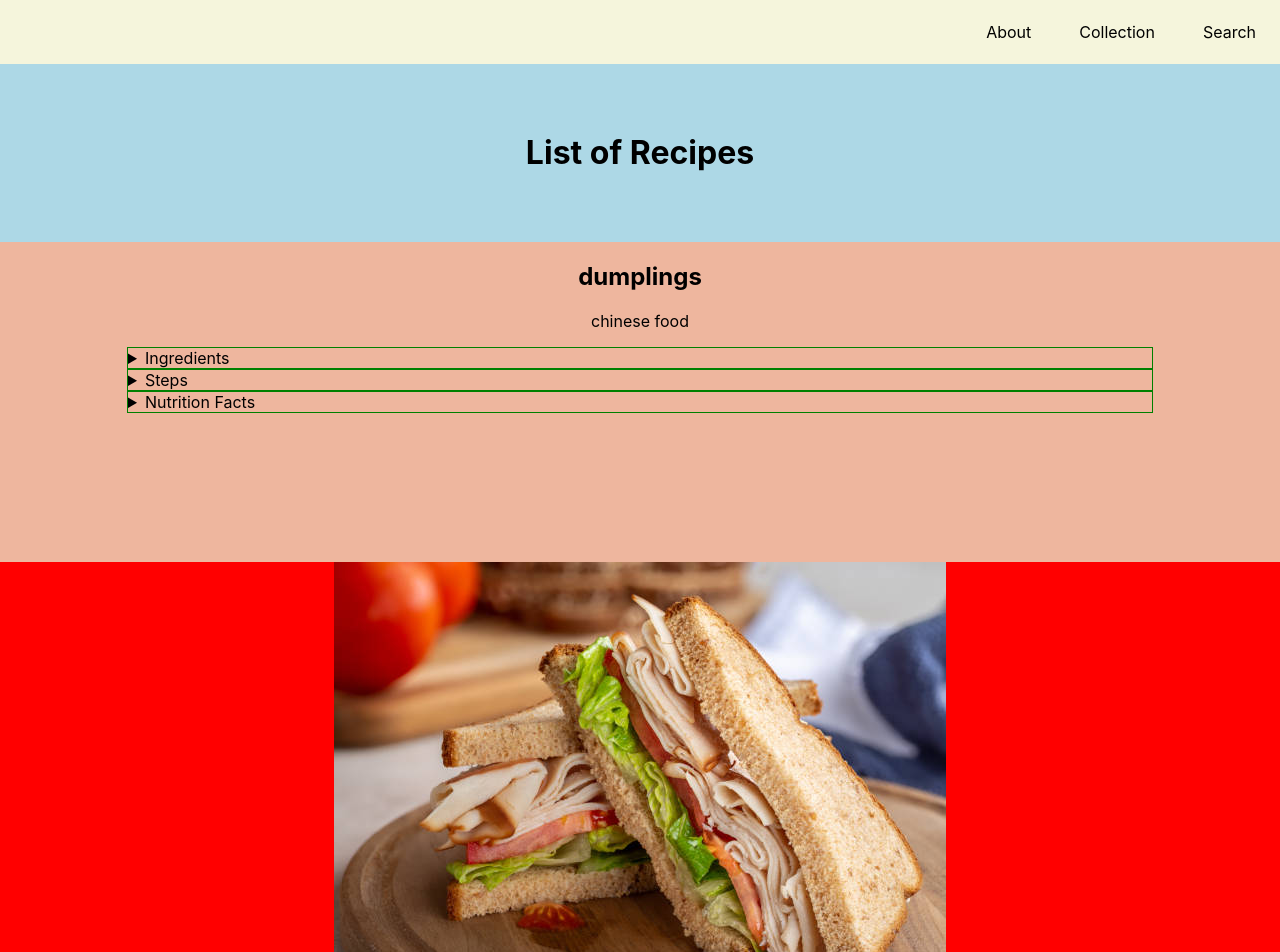
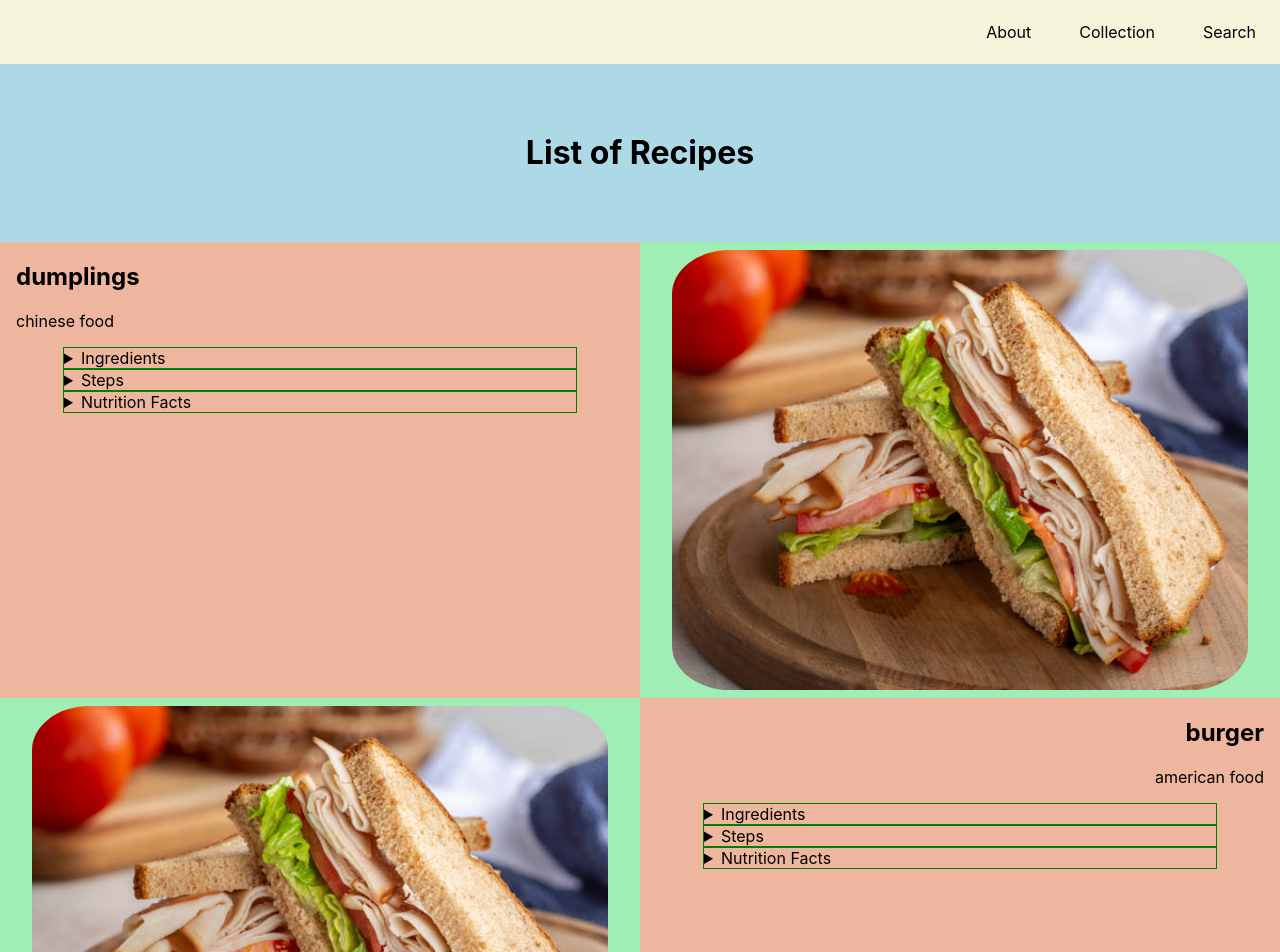
Before and after one commit to weiqixu05/recipes, a React (Create React App) app: page /collection in a window 1280 px wide. Shown: the top 952 px of the page. Built offline with nearby package versions, Linux system fonts and the light colour scheme.

Commit message:
fixed image alignment + desktop layout

```diff
--- a/src/frontend/pages/Collection/Collection.css
+++ b/src/frontend/pages/Collection/Collection.css
@@ -1,26 +1,58 @@
 .recipe-body{
     display:grid;
-    grid-template-columns:1fr 1fr;
+    grid-template-columns:repeat(2,50vw);
 }
 
 .recipe-text{
     text-align:center;
     background:#EEB69E;
-    min-height:20rem;
-    overflow:hidden;
+    /*overflow:hidden;*/
 }
 
 .recipe-image-box{
     text-align:center;
-    background:red;
-    min-height:20rem;
-    overflow:hidden;
+    background:#9EEEB6;
+    display:grid;
+    grid-template-columns:1 100vw;
+    place-items:center;
+    padding-top:0.5rem;
+    padding-bottom:0.5rem;
+    /*overflow:hidden;*/
 }
 
 .recipe-image{
-    max-height:100%;
-    max-width:100%;
-    width:auto;
+    width:90%;
+    height:auto;
+    justify-self:center;
+    border-radius:10%;
+}
+
+/*.recipe-list{
+    list-style:none;
+    border:1px solid yellow;
+    margin:auto;
+    width:100%;
+    text-align:center;
+}*/
+
+.recipe-list-item{
+    text-align:center;
+    border:1px solid black;
+}
+
+.recipe-second-drop{
+    width:95%;
+    margin-right:0;
+    margin-left:auto;
+    text-align:left;
+    border:1px solid black;
+}
+
+.recipe-dropdown{
+    width:80%;
+    margin:auto;
+    border:1px solid green;
+    text-align:left;
 }
 
 /*mobile*/
--- a/src/frontend/pages/Collection/Collection.jsx
+++ b/src/frontend/pages/Collection/Collection.jsx
@@ -10,13 +10,45 @@ export default function Collection(){
             <div className="head">
                 <h1>List of Recipes</h1>
             </div>
-            {/*isDesktop||*/isTablet?(
+            {isDesktop||isTablet?(
                 [...recipeData].map((recipe,i)=>{
                     if(i%2==0){
                         return(
                         <div className="recipe-body" key={i}>
                             <div className="recipe-text">
-                                <p>{recipe.name}</p>
+                                <h2 className="align-left">{recipe.name}</h2>
+                                <p className="align-left">{recipe.description}</p>
+                                <details className="recipe-dropdown">
+                                    <summary>Ingredients</summary>
+                                    <ul>
+                                    {[...recipe.ingredients].map((ingredient,j)=>{
+                                        return(<li key={j}>{ingredient}</li>)
+                                    })}
+                                    </ul>
+                                </details>
+                                <details className="recipe-dropdown">
+                                    {[...recipe.steps].map((step,j)=>{
+                                        return(
+                                            <div key={j}>
+                                                <details className="recipe-second-drop">
+                                                    {step}
+                                                    <summary>Step {j}</summary>
+                                                </details>
+                                            </div>
+                                        )
+                                    })}
+                                    <summary>Steps</summary>
+                                </details>
+                                <details className="recipe-dropdown">
+                                    {[...recipe.nutrition].map((nutrient, j)=>{
+                                        return(
+                                            <div key={j} className="recipe-second-drop">
+                                                {nutrient}
+                                            </div>
+                                        )
+                                    })}
+                                    <summary>Nutrition Facts</summary>
+                                </details>
                             </div>
                             <div className="recipe-image-box">
                                 <img className="recipe-image" src={recipe.img}/>
@@ -30,14 +62,46 @@ export default function Collection(){
                                     <img className="recipe-image" src={recipe.img}/>
                                 </div>
                                 <div className="recipe-text">
-                                    <p>{recipe.name}</p>
+                                    <h2 className="align-right">{recipe.name}</h2>
+                                    <p className="align-right">{recipe.description}</p>
+                                    <details className="recipe-dropdown">
+                                        <ul>
+                                        {[...recipe.ingredients].map((ingredient,j)=>{
+                                            return(<li key={j}>{ingredient}</li>)
+                                        })}
+                                        </ul>
+                                    <summary>Ingredients</summary>
+                                </details>
+                                <details className="recipe-dropdown">
+                                    {[...recipe.steps].map((step,j)=>{
+                                        return(
+                                            <div key={j}>
+                                                <details className="recipe-second-drop">
+                                                    {step}
+                                                    <summary>Step {j}</summary>
+                                                </details>
+                                            </div>
+                                        )
+                                    })}
+                                    <summary>Steps</summary>
+                                </details>
+                                <details className="recipe-dropdown">
+                                    {[...recipe.nutrition].map((nutrient, j)=>{
+                                        return(
+                                            <div key={j} className="recipe-second-drop">
+                                                {nutrient}
+                                            </div>
+                                        )
+                                    })}
+                                    <summary>Nutrition Facts</summary>
+                                </details>
                                 </div>
                             </div>
                             )
                         }
                     }
                 )
-            ):(
+            ):( //mobile
                 [...recipeData].map((recipe,i)=>{
                         return(
                         <div className="recipe-body-mobile" key={i}>
@@ -53,7 +117,6 @@ export default function Collection(){
                                 <details className="recipe-dropdown-mobile">
                                     {[...recipe.steps].map((step,j)=>{
                                         return(
-                                            //have to fix this as no show
                                             <div key={j}>
                                                 <details className="recipe-second-drop-mobile">
                                                     {step}
--- a/src/frontend/pages/Search/Search.jsx
+++ b/src/frontend/pages/Search/Search.jsx
@@ -14,7 +14,7 @@ export default function Search(){
         try{
             const response=((await fetch("https://api.edamam.com/api/recipes/v2?type=public&q="+query+"&app_id=33eef802&app_key=8ebc6ae94cc66037076a9fd9c7e9c5fa")));
             const data=await response.json();
-            console.log(hitNumber);
+            //console.log(hitNumber);
             if((hitNumber>data.count-1)&&data.count!=0){
                 hitNumber=data.count-1;
             } else if(data.count==0){
--- a/src/frontend/styles.css
+++ b/src/frontend/styles.css
@@ -13,3 +13,13 @@
 .list-style-none{
     list-style:none;
 }
+
+.align-left{
+    text-align:left;
+    padding-left:1rem;
+}
+
+.align-right{
+    text-align:right;
+    padding-right:1rem;
+}
```
